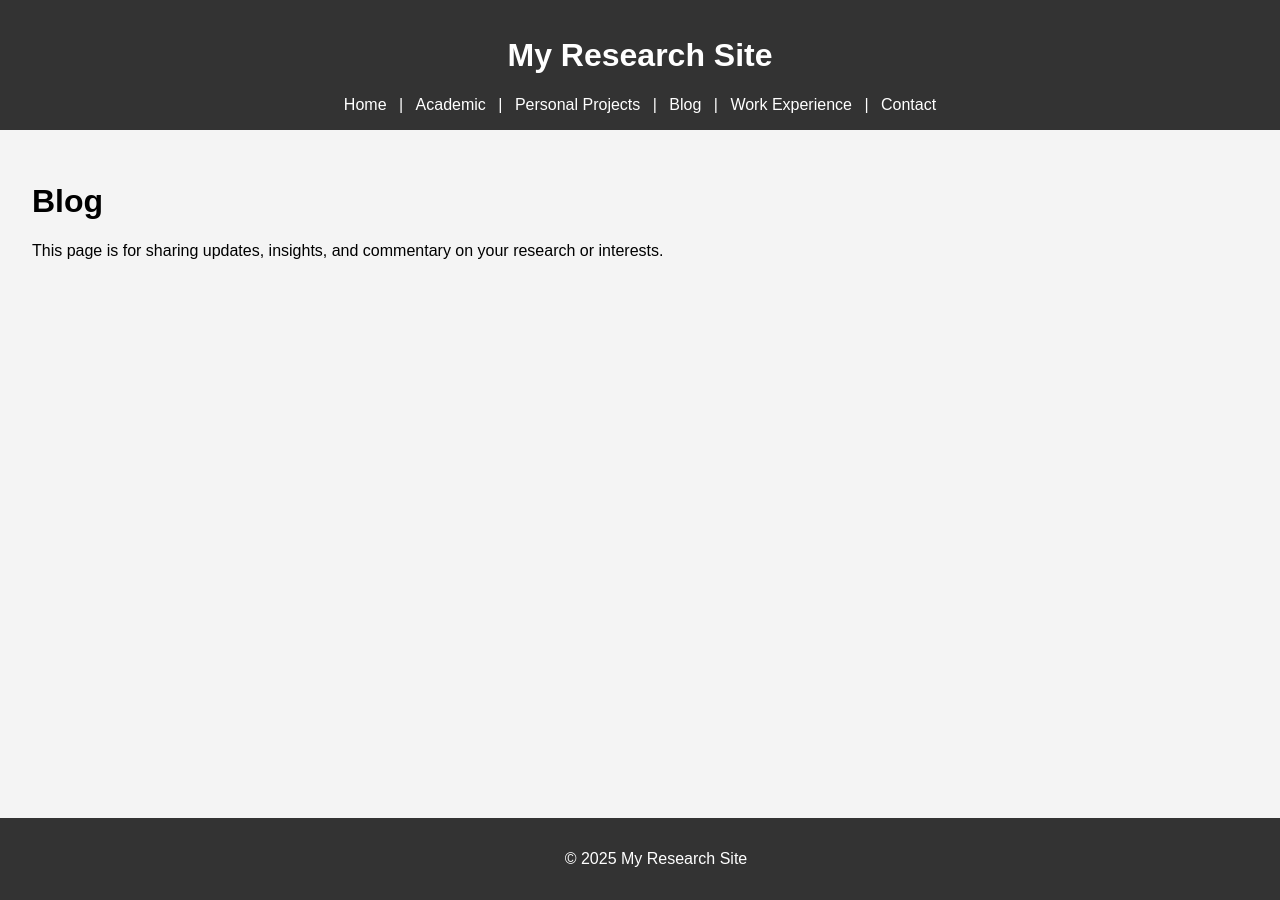
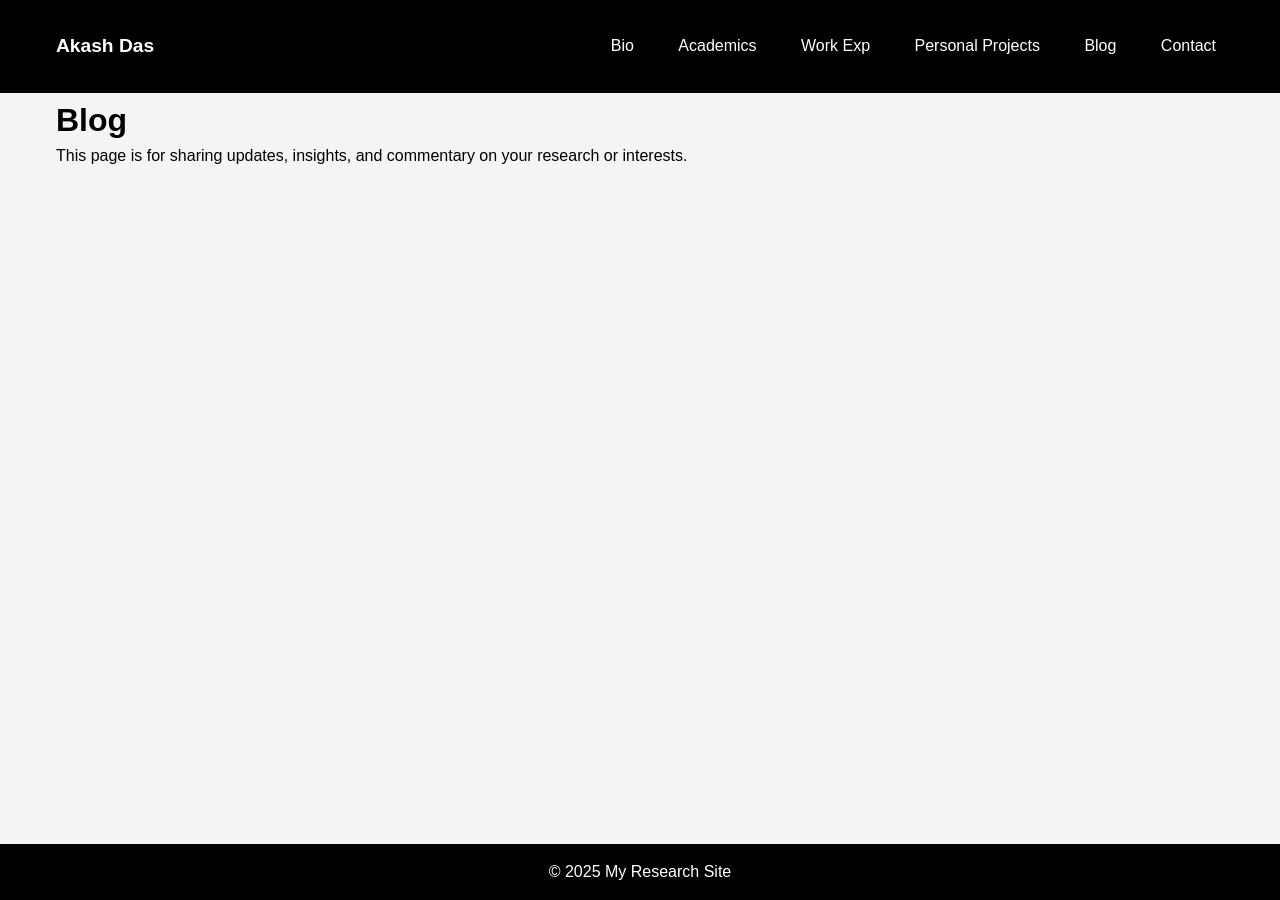
Before and after one commit to akash-das2000/akash-das2000.github.io, a Jekyll site: the page built from blog.md, in a window 1280 px wide. Built offline with Jekyll 4.4.1, drawn with Linux system fonts in a browser that asks for light colours.

Commit message:
Update default.html

```diff
--- a/_layouts/default.html
+++ b/_layouts/default.html
@@ -1,30 +1,96 @@
 <!DOCTYPE html>
 <html lang="en">
 <head>
-  <meta charset="UTF-8">
-  <meta name="viewport" content="width=device-width, initial-scale=1.0">
+  <meta charset="UTF-8" />
+  <meta name="viewport" content="width=device-width, initial-scale=1.0"/>
   <title>{{ page.title }} | {{ site.title }}</title>
-  <link rel="stylesheet" href="/css/style.css">
+  <link rel="stylesheet" href="/css/style.css" />
+  <style>
+    /* Basic resets */
+    * {
+      margin: 0;
+      padding: 0;
+      box-sizing: border-box;
+    }
+    body {
+      font-family: Arial, sans-serif;
+      line-height: 1.5;
+      scroll-behavior: smooth;
+    }
+
+    /* Sticky Header (Same as landing.html) */
+    header {
+      position: fixed;
+      top: 0;
+      left: 0;
+      width: 100%;
+      background-color: #000;
+      color: #fff;
+      z-index: 999;
+    }
+    .nav-container {
+      display: flex;
+      align-items: center;
+      justify-content: space-between;
+      max-width: 1200px;
+      margin: 0 auto;
+      padding: 1rem;
+    }
+    .nav-logo {
+      font-weight: bold;
+      font-size: 1.2rem;
+    }
+    nav a {
+      color: #fff;
+      text-decoration: none;
+      margin-left: 2rem;
+      transition: color 0.3s;
+    }
+    nav a:hover {
+      color: #ccc;
+    }
+
+    /* Content wrapper to avoid overlap with fixed header */
+    .content-wrapper {
+      margin-top: 80px; /* Adjust to match your header height */
+      max-width: 1200px;
+      margin-left: auto;
+      margin-right: auto;
+      padding: 1rem;
+    }
+
+    footer {
+      background: #000;
+      color: #fff;
+      text-align: center;
+      padding: 1rem;
+      margin-top: 2rem;
+    }
+  </style>
 </head>
 <body>
   <header>
-    <h1>{{ site.title }}</h1>
-    <nav>
-      <a href="/">Home</a> |
-      <a href="/academic.html">Academic</a> |
-      <a href="/personal_projects.html">Personal Projects</a> |
-      <a href="/blog.html">Blog</a> |
-      <a href="/work_exp.html">Work Experience</a> |
-      <a href="/contact.html">Contact</a>
-    </nav>
+    <div class="nav-container">
+      <!-- Same logo/brand as landing.html -->
+      <div class="nav-logo">Akash Das</div>
+      <nav>
+        <!-- Same links as landing.html -->
+        <a href="/bio.html">Bio</a>
+        <a href="/academics.html">Academics</a>
+        <a href="/work_exp.html">Work Exp</a>
+        <a href="/personal_projects.html">Personal Projects</a>
+        <a href="/blog.html">Blog</a>
+        <a href="/contact.html">Contact</a>
+      </nav>
+    </div>
   </header>
 
-  <main>
+  <div class="content-wrapper">
     {{ content }}
-  </main>
+  </div>
 
   <footer>
-    <p>&copy; {{ site.time | date: '%Y' }} {{ site.title }}</p>
+    <p>&copy; {{ site.time | date: "%Y" }} {{ site.title }}</p>
   </footer>
 </body>
 </html>
```
